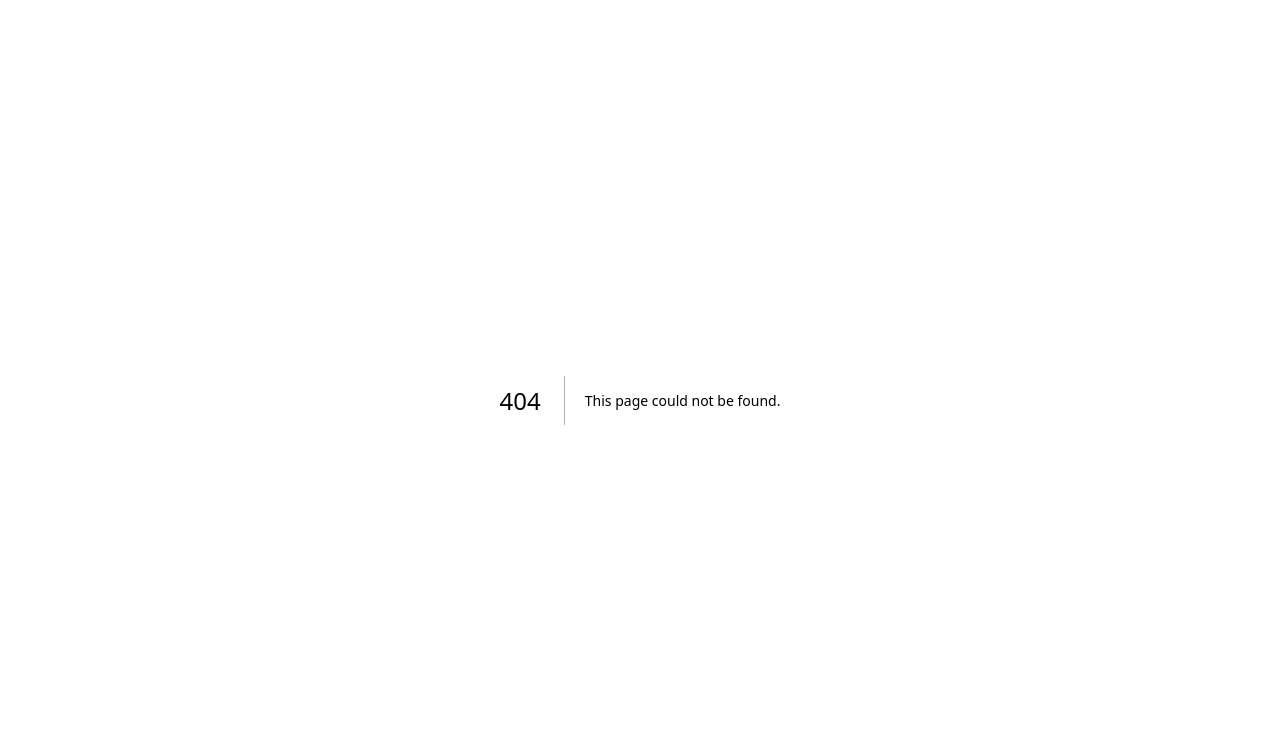
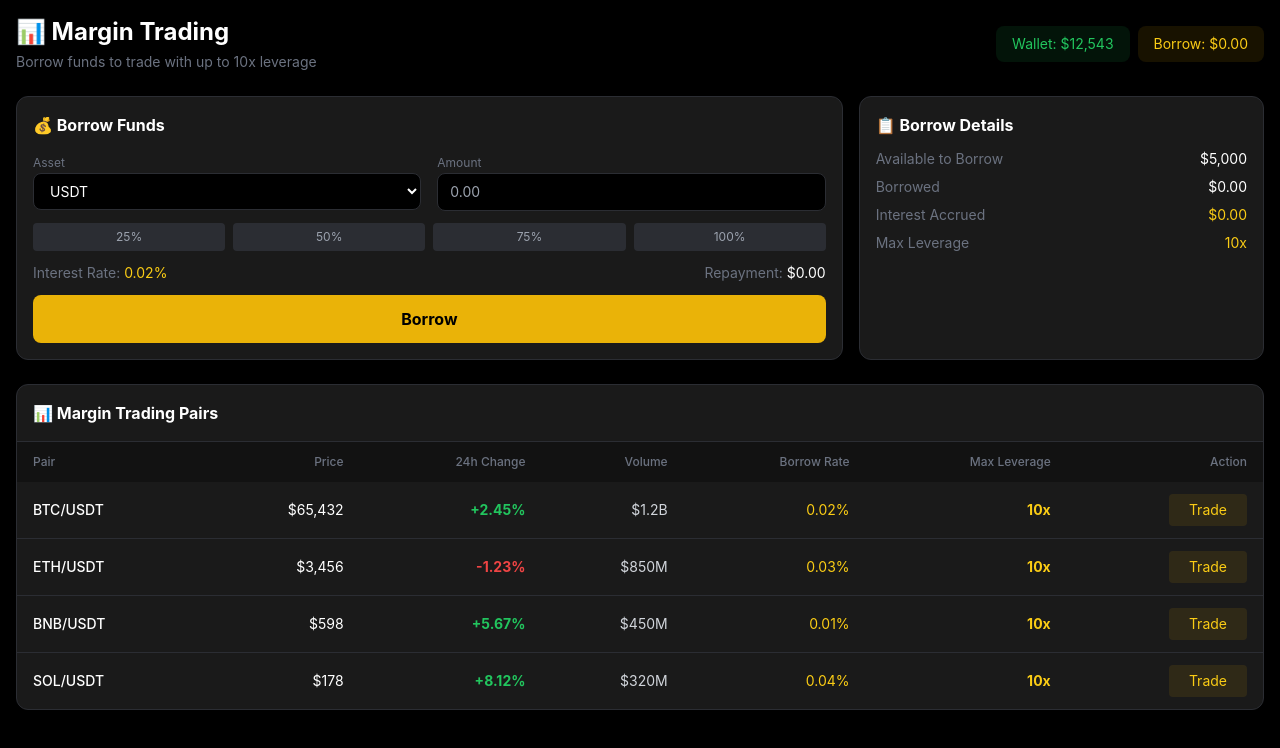
Before and after one commit to Cashipro/cashipro, a Next.js app in the folder apps/web/: page /margin in a window 1280 px wide. Before the commit this address had no page. Shown: the top 748 px of the page. Built offline with nearby package versions, Linux system fonts and the light colour scheme.

Commit message:
Create page.tsx

```diff
--- /dev/null
+++ b/apps/web/src/app/margin/page.tsx
@@ -0,0 +1,149 @@
+"use client";
+
+import { useState } from "react";
+import Link from "next/link";
+
+const marginPairs = [
+  { symbol: "BTC/USDT", price: 65432, change: 2.45, volume: "1.2B", borrowRate: "0.02%", maxLeverage: "10x" },
+  { symbol: "ETH/USDT", price: 3456, change: -1.23, volume: "850M", borrowRate: "0.03%", maxLeverage: "10x" },
+  { symbol: "BNB/USDT", price: 598, change: 5.67, volume: "450M", borrowRate: "0.01%", maxLeverage: "10x" },
+  { symbol: "SOL/USDT", price: 178, change: 8.12, volume: "320M", borrowRate: "0.04%", maxLeverage: "10x" },
+];
+
+export default function MarginPage() {
+  const [borrowAsset, setBorrowAsset] = useState("USDT");
+  const [borrowAmount, setBorrowAmount] = useState("");
+
+  return (
+    <div className="min-h-screen bg-black p-4">
+      <div className="max-w-7xl mx-auto space-y-6">
+        {/* Header */}
+        <div className="flex flex-wrap items-center justify-between gap-4">
+          <div>
+            <h1 className="text-2xl font-bold text-white">📊 Margin Trading</h1>
+            <p className="text-sm text-gray-500 mt-1">Borrow funds to trade with up to 10x leverage</p>
+          </div>
+          <div className="flex gap-2">
+            <span className="px-4 py-2 bg-green-500/10 text-green-500 rounded-lg text-sm">Wallet: $12,543</span>
+            <span className="px-4 py-2 bg-yellow-500/10 text-yellow-400 rounded-lg text-sm">Borrow: $0.00</span>
+          </div>
+        </div>
+
+        {/* Borrow Section */}
+        <div className="grid grid-cols-1 md:grid-cols-3 gap-4">
+          <div className="bg-[#1a1a1a] rounded-xl border border-[#2b2d33] p-4 md:col-span-2">
+            <h3 className="text-white font-bold mb-3">💰 Borrow Funds</h3>
+            <div className="grid grid-cols-2 gap-4">
+              <div>
+                <label className="text-xs text-gray-500">Asset</label>
+                <select
+                  value={borrowAsset}
+                  onChange={(e) => setBorrowAsset(e.target.value)}
+                  className="w-full bg-black border border-[#2b2d33] rounded-lg px-3 py-2 text-white text-sm focus:outline-none focus:border-yellow-400"
+                >
+                  <option>USDT</option>
+                  <option>USDC</option>
+                  <option>BUSD</option>
+                </select>
+              </div>
+              <div>
+                <label className="text-xs text-gray-500">Amount</label>
+                <input
+                  type="number"
+                  placeholder="0.00"
+                  value={borrowAmount}
+                  onChange={(e) => setBorrowAmount(e.target.value)}
+                  className="w-full bg-black border border-[#2b2d33] rounded-lg px-3 py-2 text-white text-sm focus:outline-none focus:border-yellow-400"
+                />
+              </div>
+            </div>
+            <div className="mt-3 flex gap-2">
+              {[25, 50, 75, 100].map((p) => (
+                <button key={p} className="flex-1 py-1.5 bg-[#2b2d33] text-gray-400 text-xs rounded hover:bg-[#3b3d43] transition">
+                  {p}%
+                </button>
+              ))}
+            </div>
+            <div className="mt-3 flex items-center justify-between text-sm">
+              <span className="text-gray-500">Interest Rate: <span className="text-yellow-400">0.02%</span></span>
+              <span className="text-gray-500">Repayment: <span className="text-white">${(Number(borrowAmount) || 0).toFixed(2)}</span></span>
+            </div>
+            <button className="w-full mt-3 py-3 bg-yellow-500 text-black font-bold rounded-lg hover:bg-yellow-400 transition">
+              Borrow
+            </button>
+          </div>
+
+          <div className="bg-[#1a1a1a] rounded-xl border border-[#2b2d33] p-4">
+            <h3 className="text-white font-bold mb-3">📋 Borrow Details</h3>
+            <div className="space-y-2 text-sm">
+              <div className="flex justify-between">
+                <span className="text-gray-500">Available to Borrow</span>
+                <span className="text-white">$5,000</span>
+              </div>
+              <div className="flex justify-between">
+                <span className="text-gray-500">Borrowed</span>
+                <span className="text-white">$0.00</span>
+              </div>
+              <div className="flex justify-between">
+                <span className="text-gray-500">Interest Accrued</span>
+                <span className="text-yellow-400">$0.00</span>
+              </div>
+              <div className="flex justify-between">
+                <span className="text-gray-500">Max Leverage</span>
+                <span className="text-yellow-400">10x</span>
+              </div>
+            </div>
+          </div>
+        </div>
+
+        {/* Margin Pairs */}
+        <div className="bg-[#1a1a1a] rounded-xl border border-[#2b2d33] overflow-hidden">
+          <div className="p-4 border-b border-[#2b2d33]">
+            <h3 className="text-white font-bold">📊 Margin Trading Pairs</h3>
+          </div>
+          <div className="overflow-x-auto">
+            <table className="w-full">
+              <thead className="bg-black/30">
+                <tr>
+                  <th className="px-4 py-3 text-left text-xs text-gray-500 font-medium">Pair</th>
+                  <th className="px-4 py-3 text-right text-xs text-gray-500 font-medium">Price</th>
+                  <th className="px-4 py-3 text-right text-xs text-gray-500 font-medium">24h Change</th>
+                  <th className="px-4 py-3 text-right text-xs text-gray-500 font-medium">Volume</th>
+                  <th className="px-4 py-3 text-right text-xs text-gray-500 font-medium">Borrow Rate</th>
+                  <th className="px-4 py-3 text-right text-xs text-gray-500 font-medium">Max Leverage</th>
+                  <th className="px-4 py-3 text-right text-xs text-gray-500 font-medium">Action</th>
+                </tr>
+              </thead>
+              <tbody className="divide-y divide-[#2b2d33]">
+                {marginPairs.map((p) => {
+                  const isPositive = p.change >= 0;
+                  return (
+                    <tr key={p.symbol} className="hover:bg-[#2b2d33]/50 transition-colors">
+                      <td className="px-4 py-3">
+                        <p className="text-white font-medium text-sm">{p.symbol}</p>
+                      </td>
+                      <td className="px-4 py-3 text-right text-white text-sm">${p.price.toLocaleString()}</td>
+                      <td className={`px-4 py-3 text-right text-sm font-bold ${isPositive ? "text-green-500" : "text-red-500"}`}>
+                        {isPositive ? "+" : ""}{p.change}%
+                      </td>
+                      <td className="px-4 py-3 text-right text-gray-300 text-sm">${p.volume}</td>
+                      <td className="px-4 py-3 text-right text-yellow-400 text-sm">{p.borrowRate}</td>
+                      <td className="px-4 py-3 text-right text-yellow-400 text-sm font-bold">{p.maxLeverage}</td>
+                      <td className="px-4 py-3 text-right">
+                        <Link href={`/margin/${p.symbol.replace("/", "")}`}>
+                          <button className="px-5 py-1.5 bg-yellow-500/10 text-yellow-400 text-sm rounded hover:bg-yellow-500/20 transition">
+                            Trade
+                          </button>
+                        </Link>
+                      </td>
+                    </tr>
+                  );
+                })}
+              </tbody>
+            </table>
+          </div>
+        </div>
+      </div>
+    </div>
+  );
+}
```
